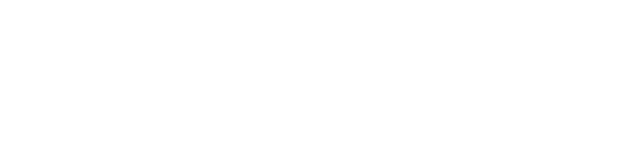
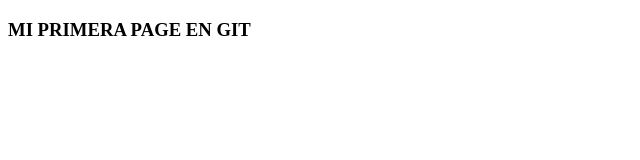
Before and after one commit to repositoriocaen1/git-curso, a plain HTML site: page index.html in a window 1280 px wide. Shown: the whole page, without its empty margins (0-640 px from the left). Drawn offline with Linux system fonts and the light colour scheme.

Commit message:
se agrego un h3 titulo

```diff
--- a/index.html
+++ b/index.html
@@ -4,6 +4,6 @@
 	<title></title>
 </head>
 <body>
-
+	<h3>MI PRIMERA PAGE EN GIT</h3>
 </body>
 </html>
```
